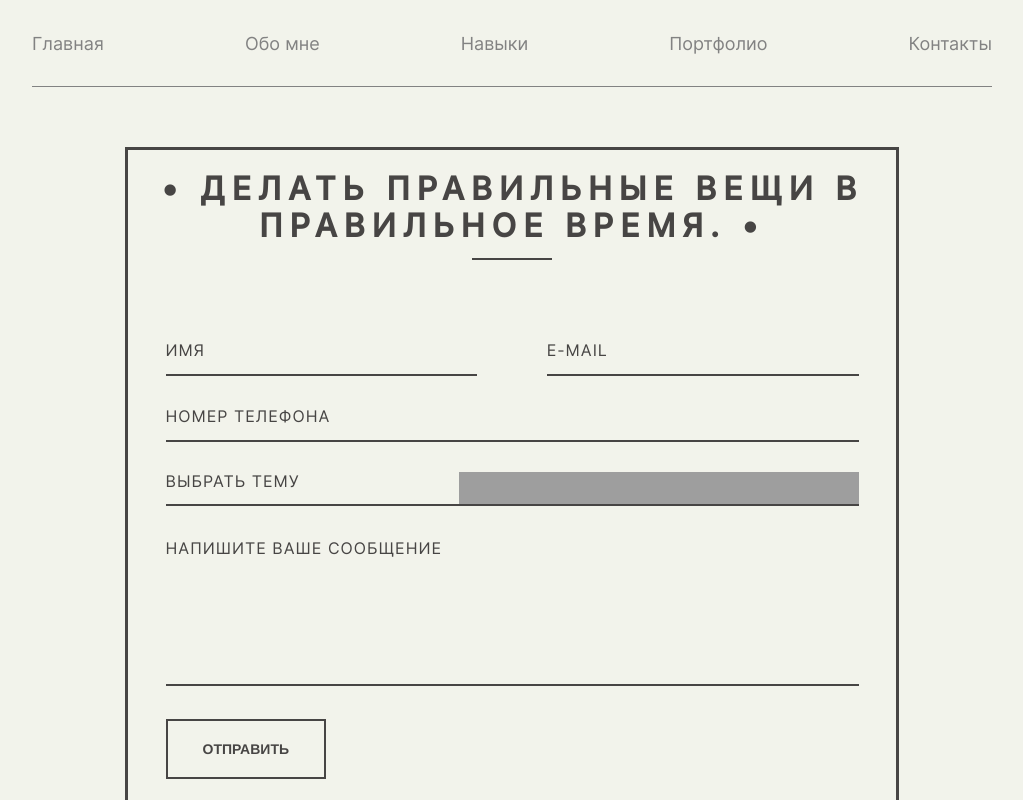
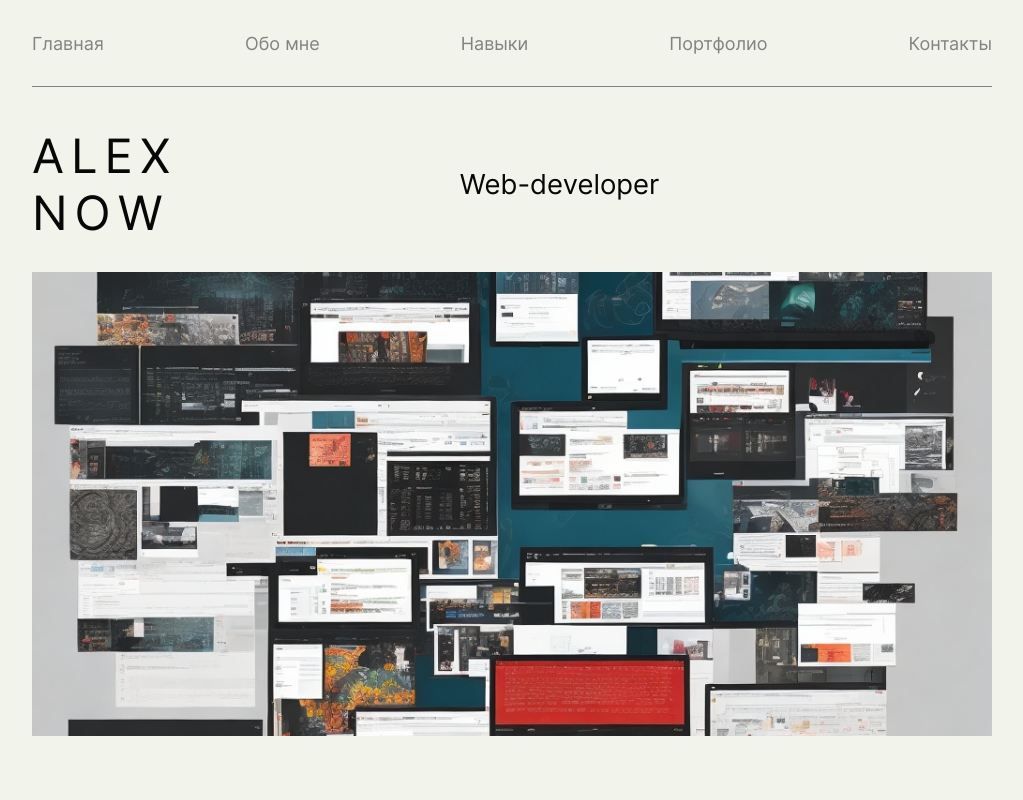
Before and after one commit to AleksNau/portfolio-landing, a React (Create React App) app: page / in a window 1280 px wide. Shown: the top 800 px of the page, without its empty margins (128-1151 px from the left). Built offline with nearby package versions, Linux system fonts and the light colour scheme; grey boxes are pictures that could not be loaded.

Commit message:
Подключить useForm

```diff
--- a/package.json
+++ b/package.json
@@ -8,7 +8,8 @@
     "@testing-library/user-event": "^13.5.0",
     "react": "^18.2.0",
     "react-dom": "^18.2.0",
-    "react-router-dom": "^6.18.0",
+    "react-hook-form": "^7.48.2",
+    "react-router-dom": "^6.20.1",
     "react-scripts": "5.0.1",
     "react-slick": "^0.29.0",
     "slick-carousel": "^1.8.1",
--- a/src/components/App/App.js
+++ b/src/components/App/App.js
@@ -1,5 +1,6 @@
 import './App.scss';
 import React from "react";
+import {Navigate, Route, Routes, useLocation, useNavigate} from 'react-router-dom';
 import Header from '../Header/Header';
 import Feedback from '../Feedback/Feedback';
 import Main from '../Main/Main';
@@ -7,14 +8,23 @@ import Footer from '../Footer/Footer';
 
 
 function App() {
-
+    const {pathname} = useLocation();
+    const pathsWithHeader = ['/', '/feedback'].includes(pathname);
+    const pathsWithFooter = ['/'].includes(pathname);
 
     return (
         <div className="App">
-            <Header/>
-            <Feedback/>
-            <Main/>
-            <Footer/>
+            {pathsWithHeader && (
+                <Header/>
+            )}
+            <Routes>
+                <Route path={'/feedback'} element={<Feedback/>}/>
+                <Route path={'/'} element={<Main/>}/>
+            </Routes>
+
+            {pathsWithFooter && (
+                <Footer/>
+            )}
         </div>
     );
 }
--- a/src/components/Feedback/Feedback.js
+++ b/src/components/Feedback/Feedback.js
@@ -1,7 +1,19 @@
 import React from "react";
+import {useForm} from "react-hook-form";
 import "./Feedback.scss";
 
 const Feedback = () => {
+  const {
+    register,
+    formState: {errors, isValid},
+    getValues,
+    handleSubmit
+
+  } = useForm({mode: "onChange"});
+
+  function onSubmit() {
+    console.log(getValues())
+  }
     return (
         <div className="feedback">
           <div id="container">
@@ -9,22 +21,22 @@ const Feedback = () => {
             <div className="underline">
             </div>
 
-            <form action="#" method="post" id="contact_form">
+            <form action="#" method="post" id="contact_form" onSubmit={handleSubmit(onSubmit)} noValidate>
               <div className="name">
                 <label htmlFor="name"></label>
-                <input type="text" placeholder="Имя" name="name" id="name_input" required/>
+                <input type="text" placeholder="Имя" id="name_input" {...register('name')} required/>
               </div>
               <div className="email">
                 <label htmlFor="email"></label>
-                <input type="email" placeholder="E-mail" name="email" id="email_input" required/>
+                <input type="email" placeholder="E-mail" id="email_input" {...register('email')} required/>
               </div>
               <div className="telephone">
                 <label htmlFor="name"></label>
-                <input type="text" placeholder="Номер телефона" name="telephone" id="telephone_input" required/>
+                <input type="text" placeholder="Номер телефона" id="telephone_input"{...register('telephone')}  required/>
               </div>
               <div className="subject">
                 <label htmlFor="subject"></label>
-                <select placeholder="Subject line" name="subject" id="subject_input" required>
+                <select placeholder="Subject line" id="subject_input" {...register('subject')} required>
                   <option disabled hidden selected>Выбрать тему</option>
                   <option>Создать сайт</option>
                   <option>Задать вопрос</option>
@@ -33,7 +45,7 @@ const Feedback = () => {
               </div>
               <div className="message">
                 <label htmlFor="message"></label>
-                <textarea name="message" placeholder="Напишите ваше сообщение" id="message_input" cols="30" rows="5"
+                <textarea placeholder="Напишите ваше сообщение" id="message_input" cols="30" rows="5"  {...register('message')}
                           required></textarea>
               </div>
               <div className="submit">
```
Also changed, not shown: 1 other file (tests, documents, lock files or other folders).
